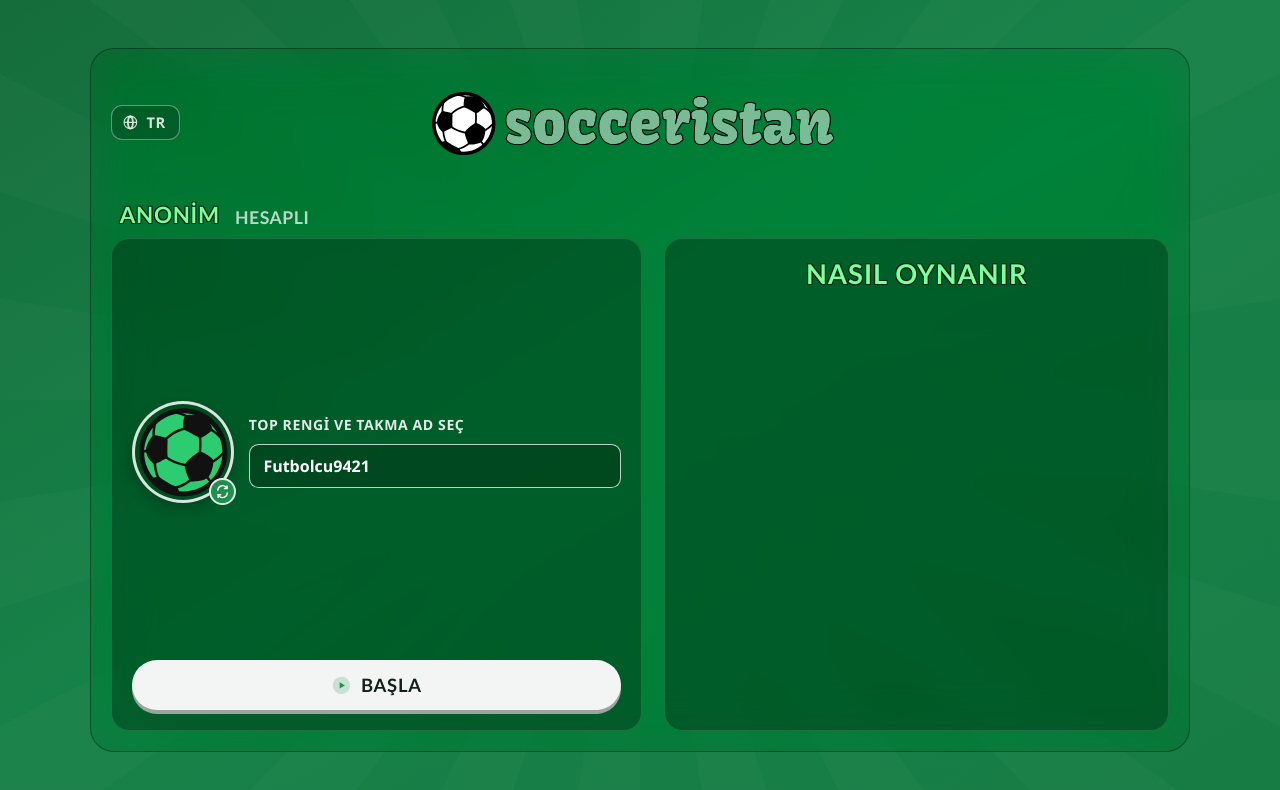
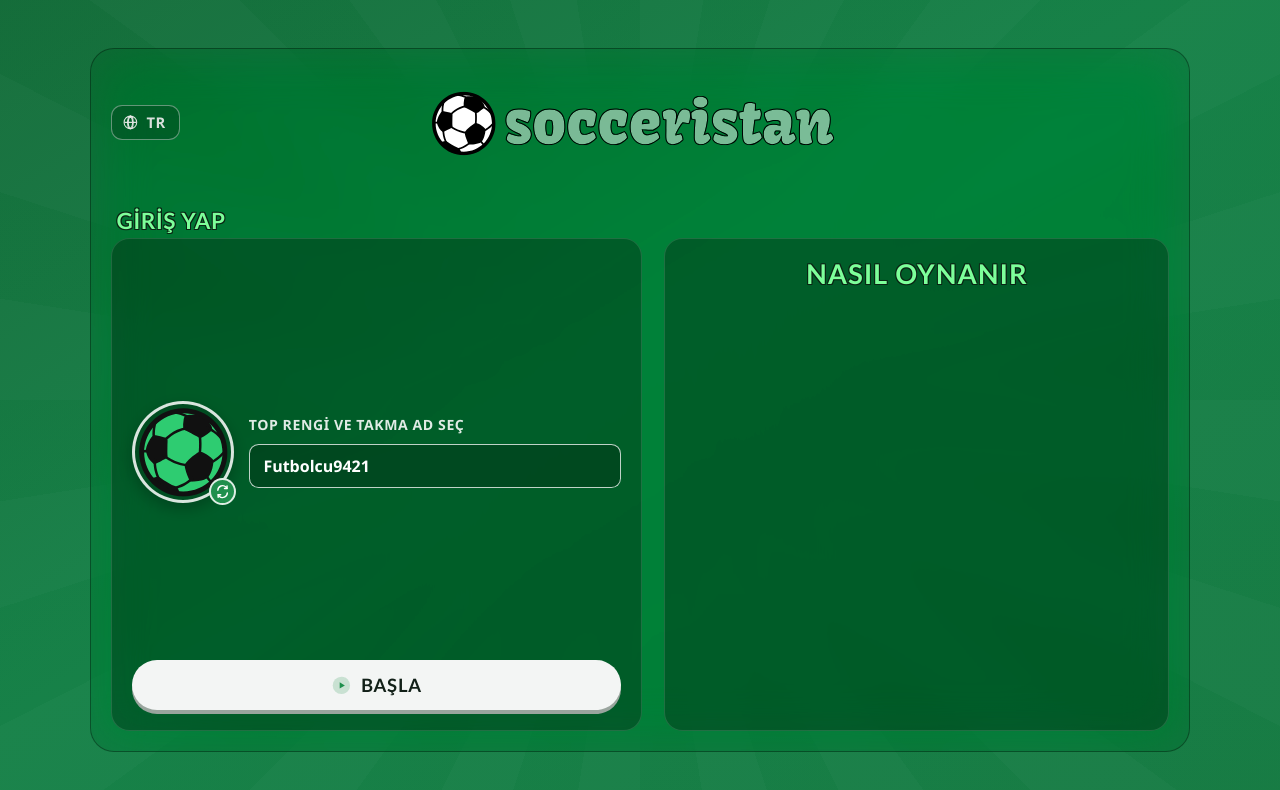
Before and after one commit to tegemenozyurek/socceristan, a React (Vite) app: page / in a window 1280 px wide. Shown: the top 790 px of the page. Built offline with nearby package versions, Linux system fonts and the light colour scheme.

Commit message:
Refactor entry panel in App component to streamline user interaction. Replace authentication mode buttons with a sign-in heading and update related CSS styles for improved layout. Simplify language translations by removing unnecessary fields and enhancing the nickname input section.

```diff
--- a/src/App.css
+++ b/src/App.css
@@ -130,19 +130,11 @@
   flex-shrink: 0;
 }
 
-.entry-tabs button {
-  border: 0;
-  background: transparent;
-  color: rgba(255, 255, 255, 0.72);
-  font: 700 clamp(0.95rem, 2.2vw, 1.1rem)/1 "Trebuchet MS", "Segoe UI", sans-serif;
+.entry-heading {
+  margin: 0;
+  color: #7dff9a;
+  font: 800 clamp(1.15rem, 2.8vw, 1.4rem)/1 "Trebuchet MS", "Segoe UI", sans-serif;
   letter-spacing: 0.03em;
-  cursor: pointer;
-  padding: 0.35rem 0.2rem;
-}
-
-.entry-tabs button.active {
-  color: #7dff9a;
-  font-size: clamp(1.15rem, 2.8vw, 1.4rem);
   text-shadow:
     -1px -1px 0 #0b2414,
     1px -1px 0 #0b2414,
@@ -275,8 +267,7 @@
   color: rgba(255, 255, 255, 0.88);
 }
 
-.entry-fields input,
-.entry-auth input {
+.entry-fields input {
   width: 100%;
   height: 2.75rem;
   padding: 0 0.85rem;
@@ -288,16 +279,8 @@
   outline: none;
 }
 
-.entry-fields input:focus,
-.entry-auth input:focus {
+.entry-fields input:focus {
   border-color: #7dff9a;
-}
-
-.entry-auth {
-  display: grid;
-  gap: 0.75rem;
-  flex: 1;
-  align-content: center;
 }
 
 .start-button {
--- a/src/App.tsx
+++ b/src/App.tsx
@@ -4,7 +4,6 @@ import { SoccerBall } from './components/SoccerBall'
 import './App.css'
 
 type Lang = 'tr' | 'en' | 'de'
-type AuthMode = 'anonymous' | 'authenticated'
 
 const languages: { code: Lang; label: string }[] = [
   { code: 'tr', label: 'TR' },
@@ -25,38 +24,26 @@ const ballColors = [
 
 const copy = {
   tr: {
-    anonymous: 'ANONİM',
-    authenticated: 'HESAPLI',
+    signIn: 'GİRİŞ YAP',
     choose: 'TOP RENGİ VE TAKMA AD SEÇ',
     nickname: 'TakmaAd',
     start: 'BAŞLA',
-    email: 'E-posta',
-    password: 'Şifre',
-    loginStart: 'GİRİŞ YAP VE BAŞLA',
     pickBall: 'Top rengi seç',
     howToPlay: 'NASIL OYNANIR',
   },
   en: {
-    anonymous: 'ANONYMOUS',
-    authenticated: 'AUTHENTICATED',
+    signIn: 'SIGN IN',
     choose: 'CHOOSE A BALL COLOR AND A NICKNAME',
     nickname: 'Nickname',
     start: 'START',
-    email: 'Email',
-    password: 'Password',
-    loginStart: 'SIGN IN AND START',
     pickBall: 'Pick a ball color',
     howToPlay: 'HOW TO PLAY',
   },
   de: {
-    anonymous: 'ANONYM',
-    authenticated: 'ANGEMELDET',
+    signIn: 'ANMELDEN',
     choose: 'WÄHLE EINE BALLFARBE UND EINEN SPITZNAMEN',
     nickname: 'Spitzname',
     start: 'START',
-    email: 'E-Mail',
-    password: 'Passwort',
-    loginStart: 'ANMELDEN UND STARTEN',
     pickBall: 'Ballfarbe wählen',
     howToPlay: 'SO SPIELT MAN',
   },
@@ -135,7 +122,6 @@ function randomNickname(lang: Lang) {
 function App() {
   const [lang, setLang] = useState<Lang>('tr')
   const [open, setOpen] = useState(false)
-  const [mode, setMode] = useState<AuthMode>('anonymous')
   const [nickname, setNickname] = useState(() => randomNickname('tr'))
   const [ballColor, setBallColor] = useState<string>(ballColors[1])
   const [pickerOpen, setPickerOpen] = useState(false)
@@ -215,30 +201,12 @@ function App() {
       </header>
 
       <div className="window-body">
-        <section className="entry-panel" aria-label="Entry">
-          <div className="entry-tabs" role="tablist">
-            <button
-              type="button"
-              role="tab"
-              aria-selected={mode === 'anonymous'}
-              className={mode === 'anonymous' ? 'active' : undefined}
-              onClick={() => setMode('anonymous')}
-            >
-              {t.anonymous}
-            </button>
-            <button
-              type="button"
-              role="tab"
-              aria-selected={mode === 'authenticated'}
-              className={mode === 'authenticated' ? 'active' : undefined}
-              onClick={() => setMode('authenticated')}
-            >
-              {t.authenticated}
-            </button>
+        <section className="entry-panel" aria-label={t.signIn}>
+          <div className="entry-tabs">
+            <h2 className="entry-heading">{t.signIn}</h2>
           </div>
 
           <div className="entry-body">
-            {mode === 'anonymous' ? (
             <div className="entry-anonymous">
               <div className="avatar-wrap" ref={pickerRef}>
                 <div className="avatar">
@@ -286,16 +254,10 @@ function App() {
                 />
               </div>
             </div>
-            ) : (
-              <div className="entry-auth">
-                <input type="email" placeholder={t.email} aria-label={t.email} />
-                <input type="password" placeholder={t.password} aria-label={t.password} />
-              </div>
-            )}
 
             <button type="button" className="start-button">
               <PlayIcon />
-              <span>{mode === 'anonymous' ? t.start : t.loginStart}</span>
+              <span>{t.start}</span>
             </button>
           </div>
         </section>
```
Lines whose indentation alone changed are shown as unchanged.
